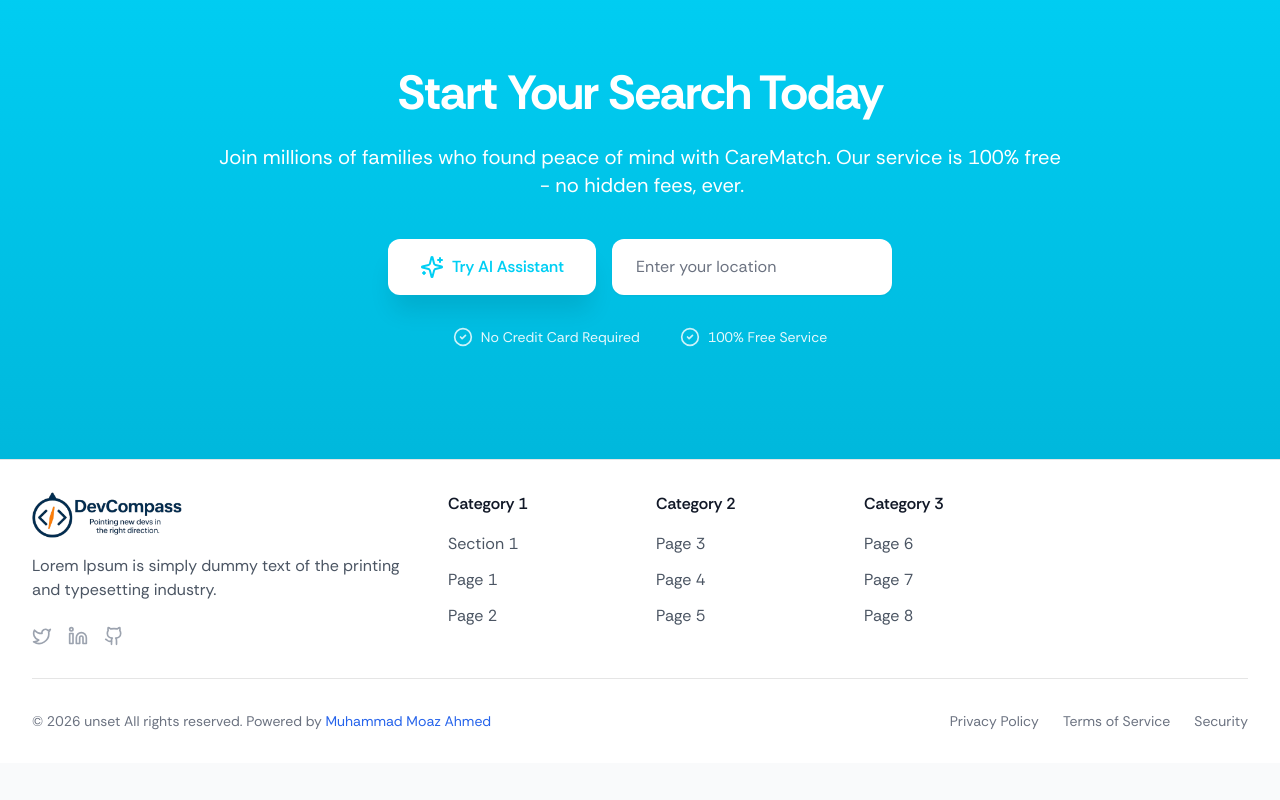
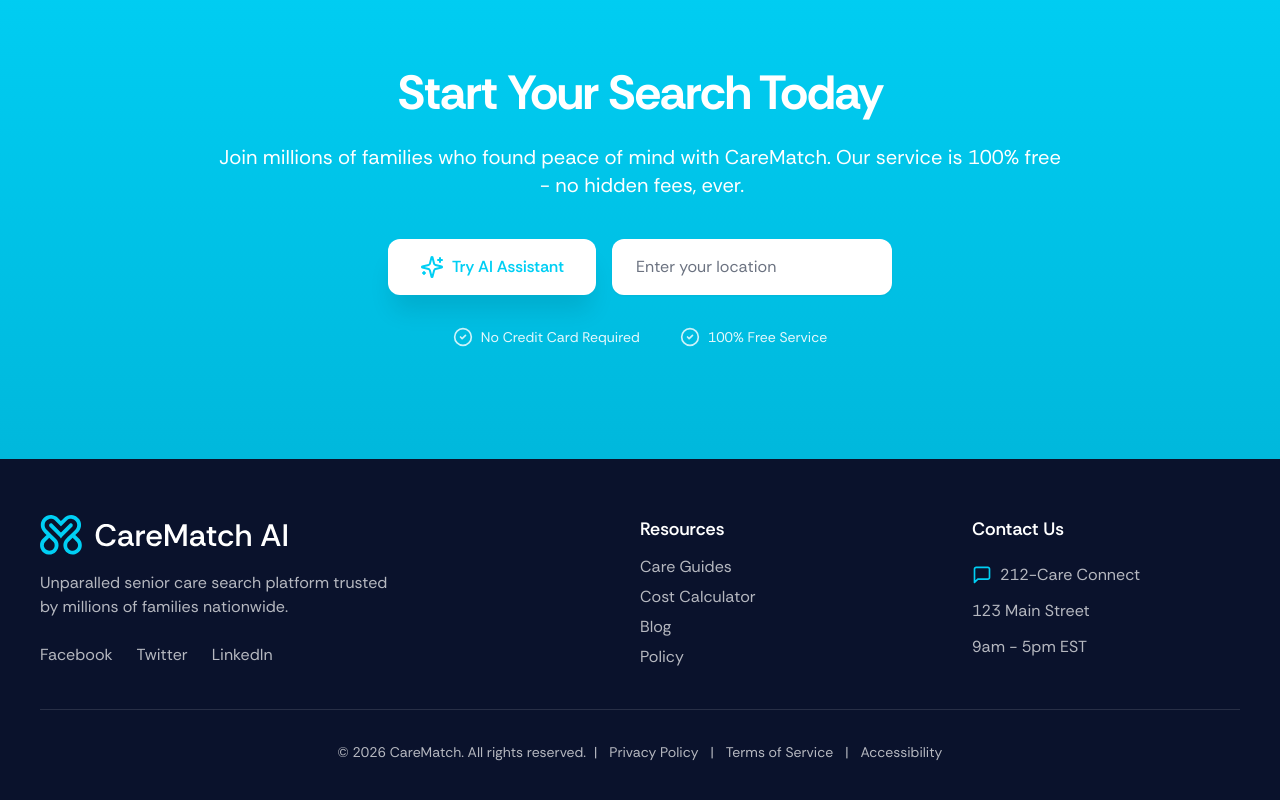
Before and after one commit to Abdullah500dev/Care-match, a React (Vite) app in the folder client/: page / in a window 1280 px wide. Shown: the part 5023-5823 px from the top of the page. Before the commit the page ends 5786 px from the top, so only its background shows below. Built offline with nearby package versions, Linux system fonts and the light colour scheme; no server answers.

Commit message:
Add footer logo and message icon SVGs; update Footer component with new layout and resource links

```diff
--- a/client/src/components/client/Footer/index.jsx
+++ b/client/src/components/client/Footer/index.jsx
@@ -1,162 +1,149 @@
 import React from "react";
-import { Link, useNavigate, useLocation } from "react-router-dom";
-import { Twitter, Linkedin, Github } from "lucide-react";
+import { Link } from "react-router-dom";
+import { Twitter, Linkedin, Facebook, Phone } from "lucide-react";
+
+const FOOTER_BG = "#0A122C";
+const ACCENT = "#00CFF4";
+const TEXT_MUTED = "text-white/70";
 
 export default function Footer() {
-  const navigate = useNavigate();
-  const location = useLocation();
   const currentYear = new Date().getFullYear();
 
-  const sections = [
-    {
-      title: "Category 1",
-      links: [
-        { label: "Section 1", scrollTo: "section-1" },
-        { label: "Page 1", path: "/page_1" },
-        { label: "Page 2", path: "/page_2" },
-      ],
-    },
-    {
-      title: "Category 2",
-      links: [
-        { label: "Page 3", path: "/page_3" },
-        { label: "Page 4", path: "/page_4" },
-        { label: "Page 5", path: "/page_5" },
-      ],
-    },
-    {
-      title: "Category 3",
-      links: [
-        { label: "Page 6", path: "/page_6" },
-        { label: "Page 7", path: "/page_7" },
-        { label: "Page 8", path: "/page_8" },
-      ],
-    },
+  const resourcesLinks = [
+    { label: "Care Guides", path: "/care-guides" },
+    { label: "Cost Calculator", path: "/cost-calculator" },
+    { label: "Blog", path: "/blog" },
+    { label: "Policy", path: "/policy" },
   ];
 
-  const handleScrollLink = (e, sectionId) => {
-    e.preventDefault();
-
-    if (location.pathname === "/") {
-      const el = document.getElementById(sectionId);
-      if (el) {
-        const yOffset = -80;
-        const y = el.getBoundingClientRect().top + window.scrollY + yOffset;
-        window.scrollTo({ top: y, behavior: "smooth" });
-      }
-    } else {
-      navigate("/", { state: { scrollTo: sectionId } });
-    }
-  };
+  const socialLinks = [
+    { label: "Facebook", href: "https://facebook.com" },
+    { label: "Twitter", href: "https://twitter.com" },
+    { label: "LinkedIn", href: "https://linkedin.com" },
+  ];
 
   return (
-    <footer className="bg-white border-t">
-      <div className="container mx-auto px-4 sm:px-6 lg:px-8 py-8">
-        <div className="grid grid-cols-2 md:grid-cols-6 gap-8">
-          {/* Logo and Description */}
-          <div className="col-span-2">
-            <Link to="/" className="flex items-center space-x-2">
-              <img src="/assets/images/logo.png" alt="logo" width="150" />
+    <footer
+      className="w-full overflow-hidden"
+      style={{ backgroundColor: FOOTER_BG }}
+    >
+      <div className="container mx-auto min-w-0 px-4 py-10 sm:px-6 sm:py-12 md:py-14 lg:max-w-6xl lg:px-8 lg:py-14 min-[1280px]:max-w-[1400px] min-[1280px]:px-10 min-[1536px]:max-w-[70vw] min-[1536px]:px-12 min-[1920px]:max-w-[70vw] min-[1920px]:px-14 min-[1920px]:py-16">
+        {/* Top section: 3 columns */}
+        <div className="grid grid-cols-1 gap-8 sm:gap-10 md:grid-cols-[2fr_1fr_1fr] md:gap-12 lg:gap-16">
+          {/* Left: Logo, name, tagline, social */}
+          <div className="flex flex-col items-start text-left">
+            <Link to="/" className="inline-flex items-center gap-2">
+              <img
+                src="/assets/images/footer-logo.svg"
+                alt="CareMatch AI"
+                className="h-9 w-auto object-contain sm:h-10"
+                style={{ color: ACCENT }}
+              />
+
             </Link>
-            <p className="mt-4 text-gray-600 max-w-sm">
-              Lorem Ipsum is simply dummy text of the printing and typesetting
-              industry.
+            <p
+              className={`mt-3 max-w-sm text-sm leading-relaxed sm:mt-4 w-[65%] sm:text-base ${TEXT_MUTED}`}
+            >
+              Unparalled senior care search platform trusted by millions of
+              families nationwide.
             </p>
-            <div className="flex space-x-4 mt-6">
+            <div className="mt-4 flex flex-wrap gap-4 sm:mt-6 sm:gap-6">
+              {socialLinks.map(({ label, href, Icon }) => (
                 <a
-                href="https://twitter.com"
+                  key={label}
+                  href={href}
                   target="_blank"
                   rel="noopener noreferrer"
-                className="text-gray-400 hover:text-gray-500"
+                  className={`inline-flex items-center gap-1 text-sm ${TEXT_MUTED} transition hover:text-white sm:text-base`}
                 >
-                <Twitter className="w-5 h-5" />
+                  {/* <Icon className="h-4 w-4 sm:h-5 sm:w-5" /> */}
+                  <span>{label}</span>
                 </a>
-              <a
-                href="https://linkedin.com"
-                target="_blank"
-                rel="noopener noreferrer"
-                className="text-gray-400 hover:text-gray-500"
-              >
-                <Linkedin className="w-5 h-5" />
-              </a>
-              <a
-                href="https://github.com"
-                target="_blank"
-                rel="noopener noreferrer"
-                className="text-gray-400 hover:text-gray-500"
-              >
-                <Github className="w-5 h-5" />
-              </a>
+              ))}
             </div>
           </div>
 
-          {/* Navigation Sections */}
-          {sections.map((section) => (
-            <div key={section.title}>
-              <h3 className="font-semibold text-gray-900 mb-4">
-                {section.title}
+          {/* Middle: Resources */}
+          <div>
+            <h3 className="font-semibold text-white text-base sm:text-lg">
+              Resources
             </h3>
-              <ul className="space-y-3">
-                {section.links.map((link) => (
-                  <li key={link.label}>
-                    {link.scrollTo ? (
-                      <a
-                        href={`/#${link.scrollTo}`}
-                        onClick={(e) => handleScrollLink(e, link.scrollTo)}
-                        className="text-gray-600 hover:text-gray-900 transition-colors cursor-pointer"
+            <ul className="mt-2 space-y-1.5 sm:mt-3 sm:space-y-1.5">
+              {resourcesLinks.map(({ label, path }) => (
+                <li key={label}>
+                  <Link
+                    to={path}
+                    className={`text-sm ${TEXT_MUTED} transition hover:text-white sm:text-base`}
                   >
-                        {link.label}
-                      </a>
-                    ) : (
-                      <Link
-                        to={link.path}
-                        className="text-gray-600 hover:text-gray-900 transition-colors"
-                      >
-                        {link.label}
+                    {label}
                   </Link>
-                    )}
                 </li>
               ))}
             </ul>
           </div>
-          ))}
+
+          {/* Right: Contact Us */}
+          <div>
+            <h3 className="font-semibold text-white text-base sm:text-lg">
+              Contact Us
+            </h3>
+            <ul className="mt-4 space-y-2.5 sm:mt-5 sm:space-y-3">
+              <li className="flex items-center gap-2">
+                {/* <Phone
+                    className="h-4 w-4 shrink-0 sm:h-5 sm:w-5"
+                    style={{ color: ACCENT }}
+                /> */}
+                <img src="/assets/images/footer-msg-icon.svg" alt="Phone" className="h-4 w-4 shrink-0 sm:h-5 sm:w-5" />
+                <a
+                  href="tel:2122273266"
+                  className={`text-sm ${TEXT_MUTED} transition hover:text-white sm:text-base`}
+                >
+                  212-Care Connect
+                </a>
+              </li>
+              <li className={`text-sm ${TEXT_MUTED} sm:text-base`}>
+                123 Main Street
+              </li>
+              <li className={`text-sm ${TEXT_MUTED} sm:text-base`}>
+                9am - 5pm EST
+              </li>
+            </ul>
+          </div>
         </div>
 
-        {/* Bottom Bar */}
-        <div className="mt-8 pt-8 border-t">
-          <div className="flex flex-col md:flex-row justify-between items-center">
-            <p className="text-gray-500 text-sm">
-              © {currentYear} {import.meta.env.VITE_REACT_APP_PROJECT_NAME} All
-              rights reserved. Powered by{" "}
-              <a
-                href="https://www.linkedin.com/in/muhammad-moaz-ahmed"
-                target="_blank"
-                rel="noopener noreferrer"
-                className="text-blue-600 hover:text-blue-700"
-              >
-                Muhammad Moaz Ahmed
-              </a>
+        {/* Divider */}
+        <div
+          className="mt-8 h-px w-full sm:mt-10 min-[1920px]:mt-12"
+          style={{ backgroundColor: "rgba(255,255,255,0.12)" }}
+        />
+
+        {/* Bottom bar */}
+        <div className="mt-6 flex flex-col gap-2 sm:mt-8 md:flex-row md:items-center md:justify-center">
+          <p className={`order-2 text-left text-xs sm:order-1 sm:text-sm ${TEXT_MUTED}`}>
+            © {currentYear} CareMatch. All rights reserved.
           </p>
-            <div className="flex space-x-6 mt-4 md:mt-0">
+          <div className="order-1 flex flex-wrap items-center justify-start gap-2 sm:order-2 sm:gap-3 md:justify-end">
+          <span className={`text-xs ${TEXT_MUTED} sm:text-sm`}>|</span>
             <Link
               to="/privacy"
-                className="text-gray-500 hover:text-gray-900 text-sm"
+              className={`text-xs ${TEXT_MUTED} transition hover:text-white sm:text-sm`}
             >
               Privacy Policy
             </Link>
+            <span className={`text-xs ${TEXT_MUTED} sm:text-sm`}>|</span>
             <Link
               to="/terms"
-                className="text-gray-500 hover:text-gray-900 text-sm"
+              className={`text-xs ${TEXT_MUTED} transition hover:text-white sm:text-sm`}
             >
               Terms of Service
             </Link>
+            <span className={`text-xs ${TEXT_MUTED} sm:text-sm`}>|</span>
             <Link
-                to="/security"
-                className="text-gray-500 hover:text-gray-900 text-sm"
+              to="/accessibility"
+              className={`text-xs ${TEXT_MUTED} transition hover:text-white sm:text-sm`}
             >
-                Security
+              Accessibility
             </Link>
-            </div>
           </div>
         </div>
       </div>
```
Also changed, not shown: client/public/assets/images/footer-logo.svg (added), client/public/assets/images/footer-msg-icon.svg (added). Lines whose indentation alone changed are shown as unchanged.
